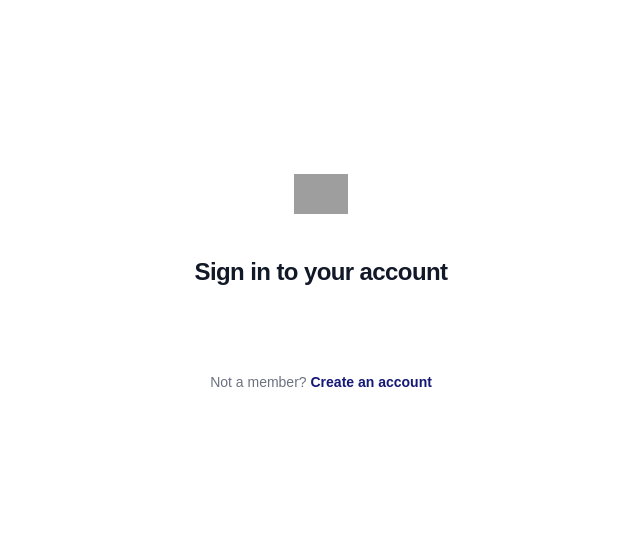
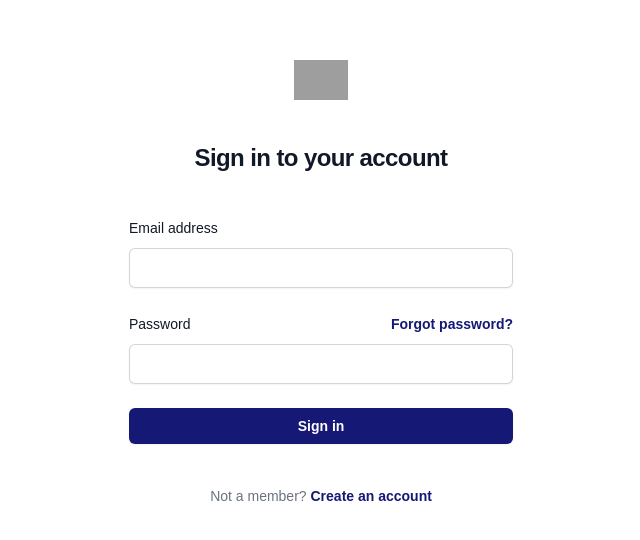
Before and after one commit to Hyperchain-Technolgy/furniture, a React (Vite) app: page /login in a window 1280 px wide. Shown: the part 116-656 px from the top of the page, without its empty margins (319-959 px from the left). Built offline with nearby package versions, Linux system fonts and the light colour scheme; grey boxes are pictures that could not be loaded; a web font is replaced by a local one.

Commit message:
make button component reusable, login page is complete

```diff
--- a/src/Components/Button.jsx
+++ b/src/Components/Button.jsx
@@ -1,6 +1,6 @@
-const Button = ({ corner, content }) => {
+const Button = ({ className, content }) => {
   return (
-    <button className={`w-24 h-10 text-slate-100 bg-pink ${corner} text-sm hover:bg-lightpink active:border`}>
+    <button className={className} type="submit">
       {content}
     </button>
   )
--- a/src/Components/Cart.jsx
+++ b/src/Components/Cart.jsx
@@ -1,6 +1,7 @@
 import { Fragment } from 'react'
 import { ShoppingBagIcon } from '@heroicons/react/24/outline'
 import { Popover, Transition } from '@headlessui/react'
+import Button from './Button'
 
 const products = [
   {
@@ -71,13 +72,7 @@ const Cart = () => {
                         </li>
                       ))}
                     </ul>
-
-                    <button
-                      type="submit"
-                      className="w-full rounded-md border border-transparent bg-pink px-4 py-2 text-sm font-medium text-white shadow-sm hover:bg-violet focus:outline-none focus:ring-2 focus:ring-violet focus:ring-offset-2 duration-300"
-                    >
-                      Checkout
-                    </button>
+                    <Button content="Checkout" className="w-full rounded-md border border-transparent bg-pink px-4 py-2 text-sm font-medium text-white shadow-sm hover:bg-violet focus:outline-none focus:ring-2 focus:ring-violet focus:ring-offset-2 duration-300" />
                   </form>
                 </Popover.Panel>
               </Transition>
--- a/src/Components/Hero.jsx
+++ b/src/Components/Hero.jsx
@@ -9,7 +9,7 @@ const Hero = () => {
           <p className="text-pink capitalize">Best furniture for your castle...</p>
           <h1 className="text-4xl font-bold text w-auto lg:w-2/4 capitalize tracking-tight">New furniture collection trends in 2024 </h1>
           <p className="w-auto lg:w-3/4 xl:w-2/4">Lorem ipsum dolor sit amet consectetur adipisicing elit. Temporibus illum quisquam autem tenetur fugiat ea atque odit, voluptatum porro id!</p>
-          <Button corner="rounded-md" content="Shop Now" />
+          <Button content="Shop Now" className="w-24 h-10 text-slate-100 bg-pink rounded-md text-sm hover:bg-lightpink active:border" />
         </section>
         <img src={furniture} alt="furniture" className="size-72 lg:size-96 sm:mt-0 mt-10" />
       </div>
--- /dev/null
+++ b/src/Components/InputField.jsx
@@ -0,0 +1,30 @@
+const InputField = ({ content, type, forgotPasswordLink }) => {
+  return (
+    <section>
+      <div className="flex items-center justify-between">
+        <label htmlFor={type} className="block text-sm font-medium leading-6 text-gray-900">
+          {content}
+        </label>
+        {forgotPasswordLink && (
+          <div className="text-sm">
+            <a href={forgotPasswordLink} className="font-semibold text-foreground hover:text-indigo-500">
+              Forgot password?
+            </a>
+          </div>
+        )}
+      </div>
+      <div className="mt-2">
+        <input
+          id={type}
+          name={type}
+          type={type}
+          autoComplete={type}
+          required
+          className="block w-full rounded-md border-0 p-2 text-gray-900 shadow-sm ring-1 ring-inset ring-gray-300 placeholder:text-gray-400 focus:ring-1 focus:ring-inset focus:ring-foreground sm:text-sm sm:leading-6"
+        />
+      </div>
+    </section>
+  )
+}
+
+export default InputField
--- a/src/Components/SignIn.jsx
+++ b/src/Components/SignIn.jsx
@@ -1,8 +1,9 @@
+import Button from './Button'
 import FormHeading from './FormHeading'
+import InputField from './InputField'
 
 const SignIn = () => {
   return (
-    <>
     <div className="flex h-screen flex-1 flex-col justify-center px-6 py-12 lg:px-8">
       <div className="sm:mx-auto sm:w-full sm:max-w-sm">
         <img
@@ -12,56 +13,11 @@ const SignIn = () => {
         />
         <FormHeading content="Sign in to your account" />
       </div>
-
       <div className="mt-10 sm:mx-auto sm:w-full sm:max-w-sm">
         <form className="space-y-6" action="#" method="POST">
-            {/* <div>
-              <label htmlFor="email" className="block text-sm font-medium leading-6 text-gray-900">
-                Email address
-              </label>
-              <div className="mt-2">
-                <input
-                  id="email"
-                  name="email"
-                  type="email"
-                  autoComplete="email"
-                  required
-                  className="block w-full rounded-md border-0 p-2 text-gray-900 shadow-sm ring-1 ring-inset ring-gray-300 placeholder:text-gray-400 focus:ring-2 focus:ring-inset focus:ring-indigo-600 sm:text-sm sm:leading-6"
-                />
-              </div>
-            </div>
-
-            <div>
-              <div className="flex items-center justify-between">
-                <label htmlFor="password" className="block text-sm font-medium leading-6 text-gray-900">
-                  Password
-                </label>
-                <div className="text-sm">
-                  <a href="#" className="font-semibold text-foreground hover:text-indigo-500">
-                    Forgot password?
-                  </a>
-                </div>
-              </div>
-              <div className="mt-2">
-                <input
-                  id="password"
-                  name="password"
-                  type="password"
-                  autoComplete="current-password"
-                  required
-                  className="block w-full rounded-md border-0 py-1.5 text-gray-900 shadow-sm ring-1 ring-inset ring-gray-300 placeholder:text-gray-400 focus:ring-2 focus:ring-inset focus:ring-indigo-600 sm:text-sm sm:leading-6"
-                />
-              </div>
-            </div>
-
-            <div>
-              <button
-                type="submit"
-                className="flex w-full justify-center rounded-md bg-foreground px-3 py-1.5 text-sm font-semibold leading-6 text-white shadow-sm hover:bg-indigo-800 focus-visible:outline focus-visible:outline-2 focus-visible:outline-offset-2 focus-visible:outline-indigo-600"
-              >
-                Sign in
-              </button>
-            </div> */}
+          <InputField content="Email address" type="email" />
+          <InputField content="Password" forgotPasswordLink="#" />
+          <Button content="Sign in" className="flex w-full justify-center rounded-md bg-foreground px-3 py-1.5 text-sm font-semibold leading-6 text-white shadow-sm hover:bg-indigo-800 focus-visible:outline focus-visible:outline-2 focus-visible:outline-offset-2 focus-visible:outline-indigo-600" />
         </form>
 
         <p className="mt-10 text-center  text-sm text-gray-500">
@@ -70,9 +26,8 @@ const SignIn = () => {
             Create an account
           </a>
         </p>
-        </div>
-      </div>
-    </>
+      </div >
+    </div >
   )
 }
 
--- a/src/Components/SignUp.jsx
+++ b/src/Components/SignUp.jsx
@@ -1,3 +1,4 @@
+import Button from "./Button"
 
 const SignUp = () => {
   return (
@@ -36,7 +37,7 @@ const SignUp = () => {
                   <label for="terms" className="font-light text-gray-500 dark:text-gray-300">I accept the <a className="font-medium text-primary-600 hover:underline dark:text-primary-500" href="#">Terms and Conditions</a></label>
                 </div>
               </div>
-              <button type="submit" className="w-full text-white bg-primary-600 hover:bg-primary-700 focus:ring-4 focus:outline-none focus:ring-primary-300 font-medium rounded-lg text-sm px-5 py-2.5 text-center dark:bg-primary-600 dark:hover:bg-primary-700 dark:focus:ring-primary-800">Create an account</button>
+              <Button content="Create an account" className="w-full text-white bg-primary-600 hover:bg-primary-700 focus:ring-4 focus:outline-none focus:ring-primary-300 font-medium rounded-lg text-sm px-5 py-2.5 text-center dark:bg-primary-600 dark:hover:bg-primary-700 dark:focus:ring-primary-800" />
               <p className="text-sm font-light text-gray-500 dark:text-gray-400">
                 Already have an account? <a href="#" className="font-medium text-primary-600 hover:underline dark:text-primary-500">Login</a>
               </p>
```
Lines whose indentation alone changed are shown as unchanged.
